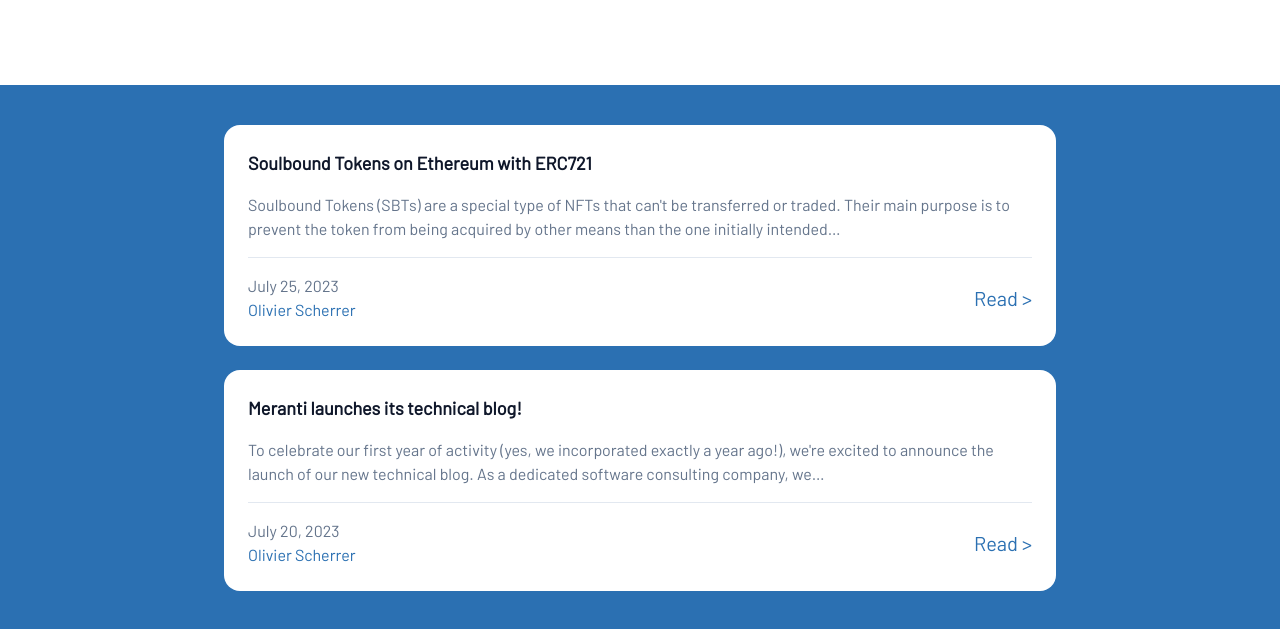
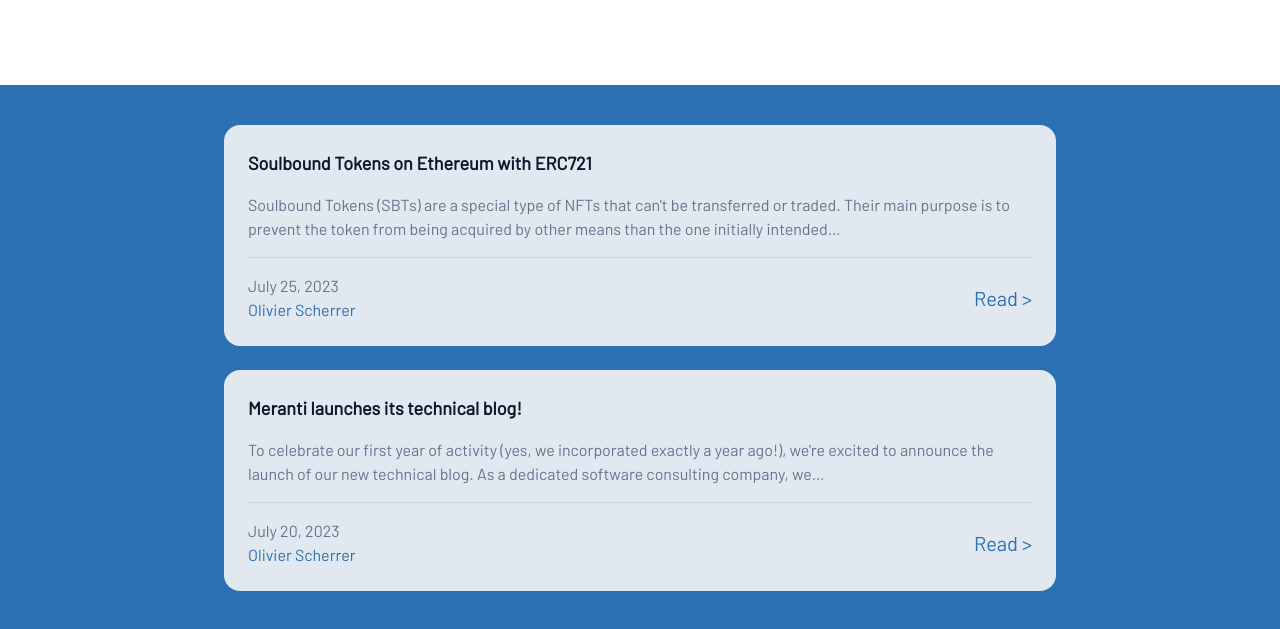
Before and after one commit to meranti-web3/meranti, a Gatsby site: page /blog in a window 1280 px wide. Shown: the part 283-912 px from the top of the page. Built offline with nearby package versions, Linux system fonts and the light colour scheme; Gatsby itself is replaced by a stand-in of ours.

Commit message:
Improve blog article styling

```diff
--- a/src/pages/blog/index.jsx
+++ b/src/pages/blog/index.jsx
@@ -21,7 +21,7 @@
             {posts.nodes.map((post) => (
               <a href={`/blog/${post.parent.name}/`} key={post.id}>
                 <article
-                  className="relative rounded-2xl bg-white p-6 mb-6 hover:shadow-xl hover:shadow-slate-900/10 hover:bg-slate-100"
+                  className="relative rounded-2xl hover:bg-white p-6 mb-6 hover:shadow-xl hover:shadow-slate-900/10 bg-slate-200"
                   key={post.id}
                 >
                   <h2 className="text-slate-900 text-lg font-extrabold">
@@ -29,7 +29,7 @@
                   </h2>
 
                   <p className="py-4 text-slate-500">{post.excerpt}</p>
-                  <div className="flex justify-between border-t border-slate-200 pt-4">
+                  <div className="separator flex justify-between border-t border-slate-300  pt-4">
                     <p className="flex flex-col">
                       <time className="text-slate-500">
                         {post.frontmatter.date}
```
